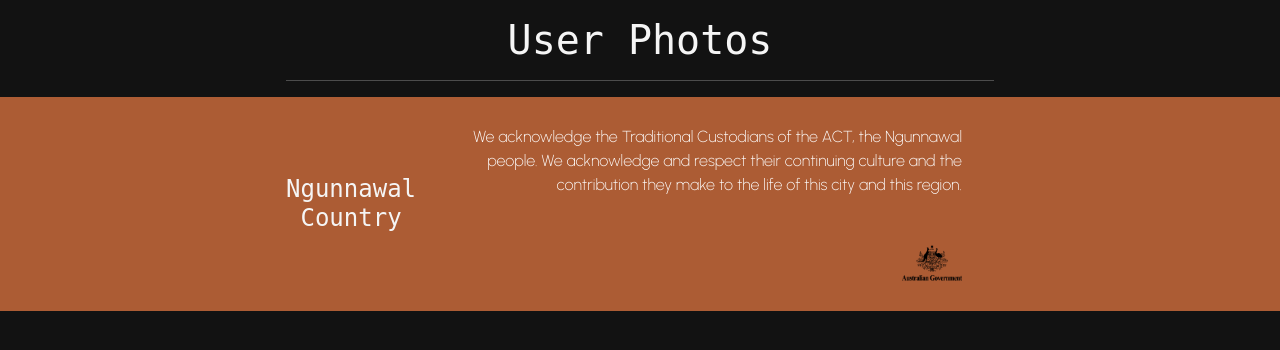
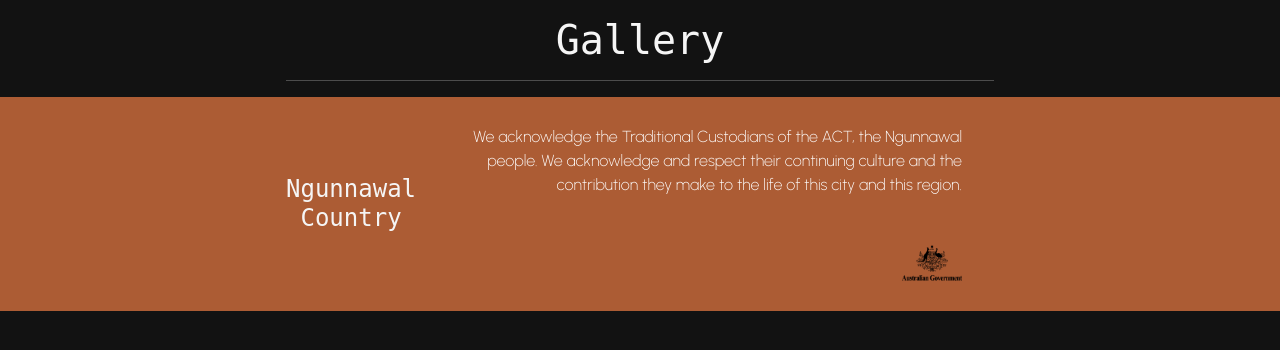
Before and after one commit to 4060269/NgunnawalCountryFlaskAssessment5-6-7, a Flask app: page /gallery in a window 1280 px wide. Shown: the part 198-548 px from the top of the page. Run offline with Flask 2, Linux system fonts and the light colour scheme; data that the repository does not hold is empty; some libraries are stand-ins or nearby versions; some web fonts are replaced.

Commit message:
update, gallery header

```diff
--- a/app.py
+++ b/app.py
@@ -5,7 +5,6 @@ from flask_sqlalchemy import SQLAlchemy
 from werkzeug.utils import secure_filename
 import random, os
 import uuid
-
 
 app = Flask(__name__)
 app.config.from_object(Config) # loads the configuration for the database
@@ -145,9 +144,11 @@ def view_contact_messages():
         return render_template("contactmessages.html", title="Ngunnawal Country | Contact Messages", user=current_user, messages=contact_messages)
     else:
         return redirect(url_for("homepage"))
+
 def allowed_file(filename):
     return '.' in filename and \
            filename.rsplit('.', 1)[1].lower() in ALLOWED_EXTENSIONS
+
 @app.route('/userphotos', methods=['GET', 'POST'])
 @login_required
 def photos():
--- a/templates/gallery.html
+++ b/templates/gallery.html
@@ -1,7 +1,7 @@
 {% extends 'template.html' %}
 
 {% block cellContent1 %}
-    <h2 class="section-header">User Photos</h2>
+    <h2 class="section-header">Gallery</h2>
 {% endblock %}
 
 {% block cellContent2 %}
```
